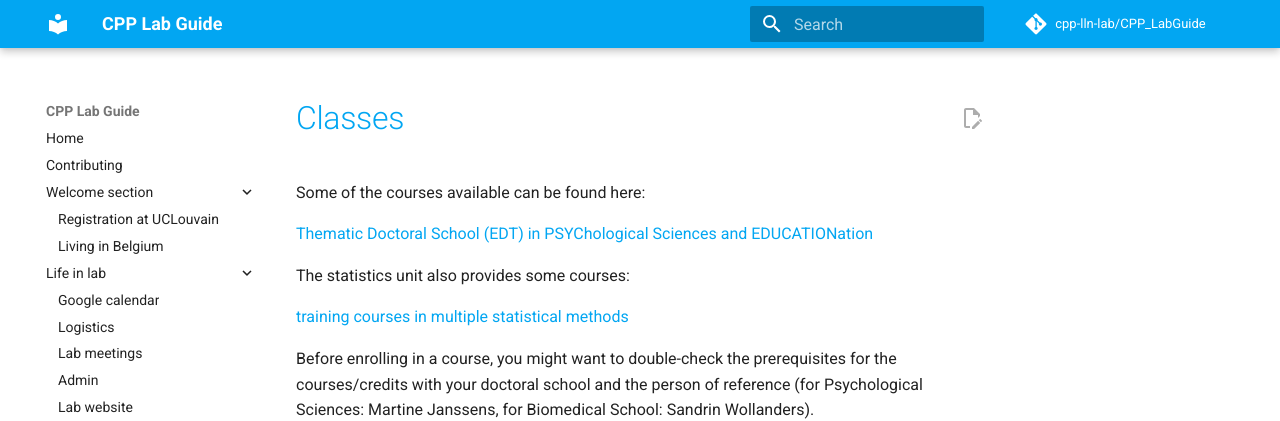
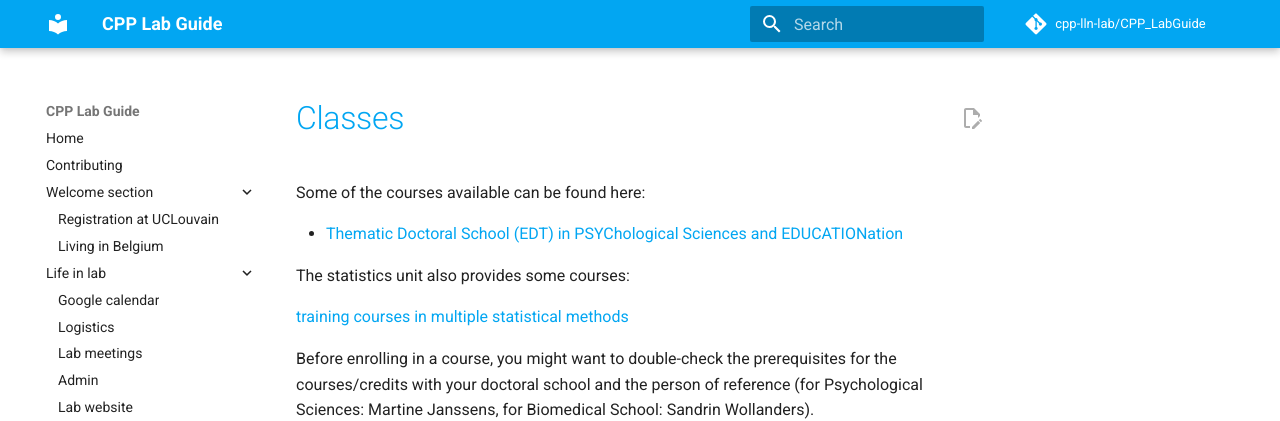
Before and after one commit to cpp-lln-lab/CPP_LabGuide, an MkDocs documentation site: the page built from doc/for_phd_students.md, in a window 1280 px wide. Shown: the top 421 px of the page. Built offline with MkDocs 1.6.1 and Material for MkDocs 9.7.7, drawn with Linux system fonts in a browser that asks for light colours; comment, search, counter and statistics services are not loaded.

```diff
--- a/doc/for_phd_students.md
+++ b/doc/for_phd_students.md
@@ -1,7 +1,8 @@
 # Classes
 Some of the courses available can be found here:
 
-[Thematic Doctoral School (EDT) in PSYChological Sciences and EDUCATIONation](https://uclouvain.be/fr/facultes/psp/psyceduc.html)
+* [Thematic Doctoral School (EDT) in PSYChological Sciences and EDUCATIONation](https://uclouvain.be/fr/facultes/psp/psyceduc.html)
+
 
 The statistics unit also provides some courses:
 
```
